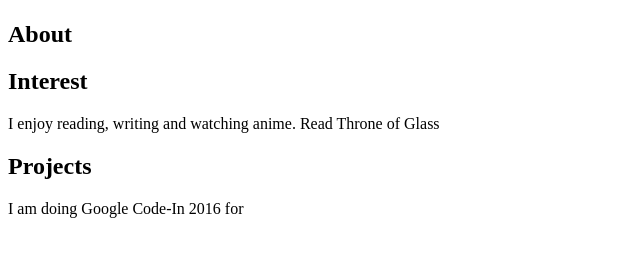
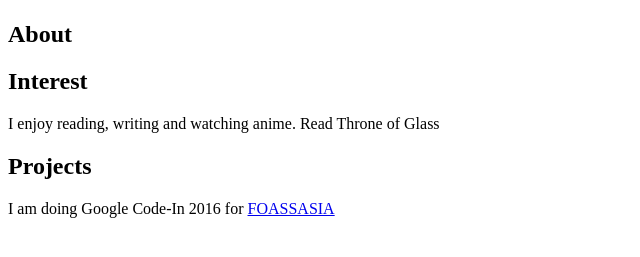
Before and after one commit to dhs17y2gluudoangia/dhs17y2gluudoangia.github.io, a plain HTML site: page index.html in a window 1280 px wide. Shown: the part 59-316 px from the top of the page, without its empty margins (0-640 px from the left). Drawn offline with Linux system fonts and the light colour scheme.

Commit message:
Update index.html

```diff
--- a/index.html
+++ b/index.html
@@ -9,6 +9,6 @@
     <h2>Interest</h2>
     <p>I enjoy reading, writing and watching anime. Read Throne of Glass </p>
     <h2>Projects</h2>
-      <p>I am doing Google Code-In 2016 for <a href="https://fossasia.org/"FOSSASIA></p>
+      <p>I am doing Google Code-In 2016 for <a href="https://fossasia.org/">FOASSASIA</a></p>
   </body>
 </html>
```
